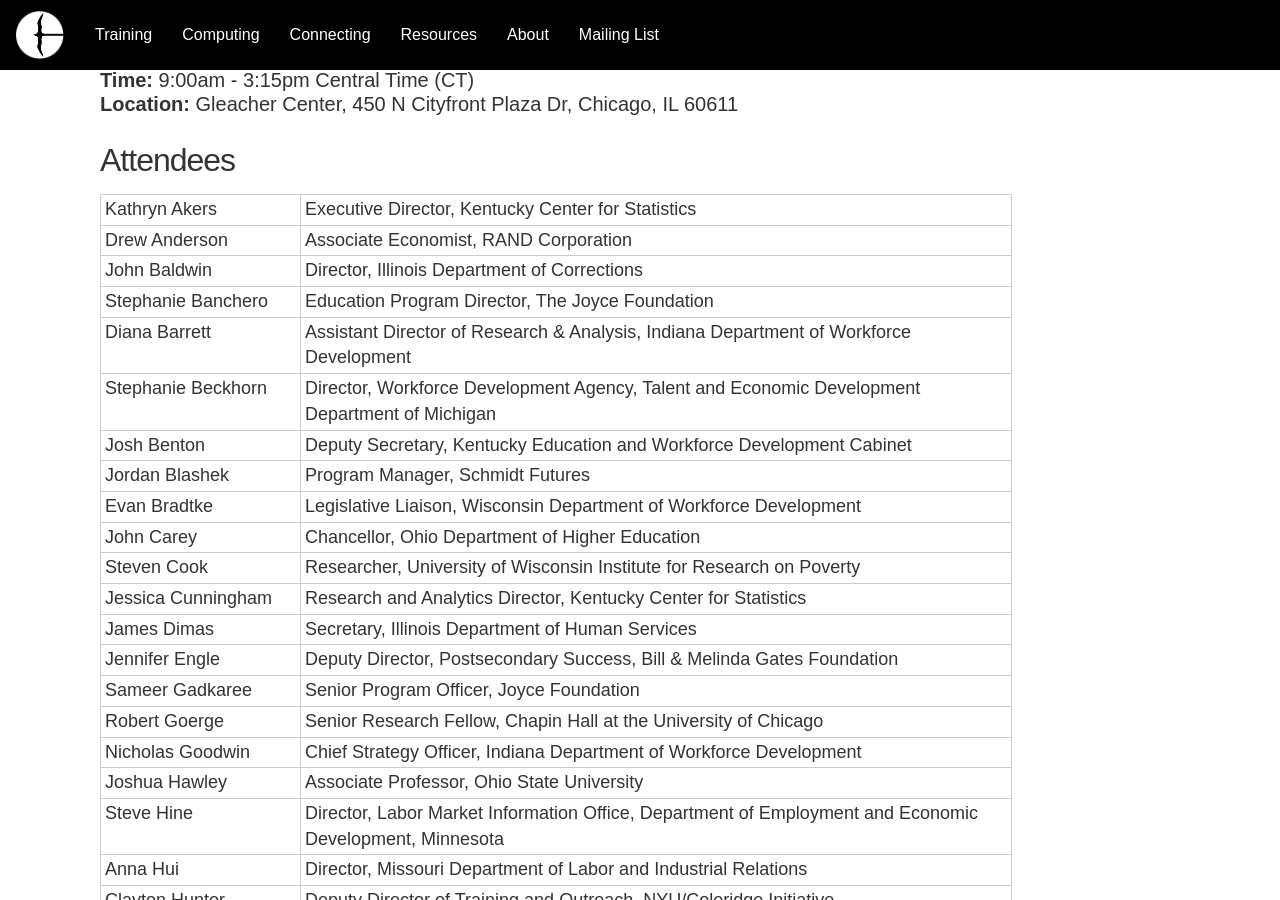
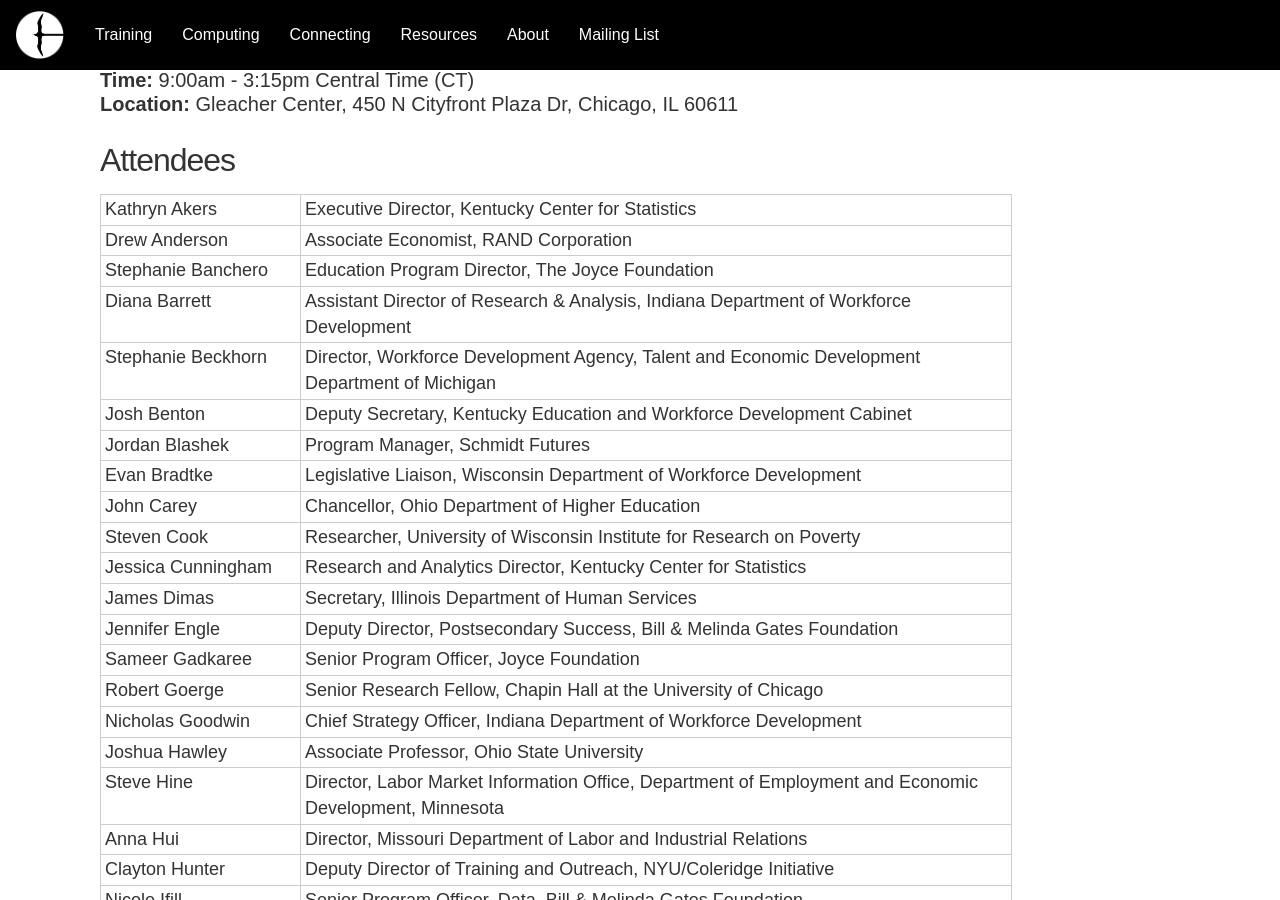
Before and after one commit to NYU-CI/coleridge, a Jekyll site: the page built from pages/workshop.html, in a window 1280 px wide and 900 px high, scrolled down 1503 px. Built offline with Jekyll 4.4.1, drawn with Linux system fonts in a browser that asks for light colours; nearby versions of some CDN libraries.

Commit message:
remove Baldwin from attendees

```diff
--- a/pages/workshop.html
+++ b/pages/workshop.html
@@ -112,10 +112,6 @@
         <tr>
         <td>Drew Anderson</td>
         <td>Associate Economist, RAND Corporation</td>
-        </tr>
-        <tr>
-        <td>John Baldwin</td>
-        <td>Director, Illinois Department of Corrections</td>
         </tr>
         <tr>
         <td>Stephanie Banchero</td>
```
